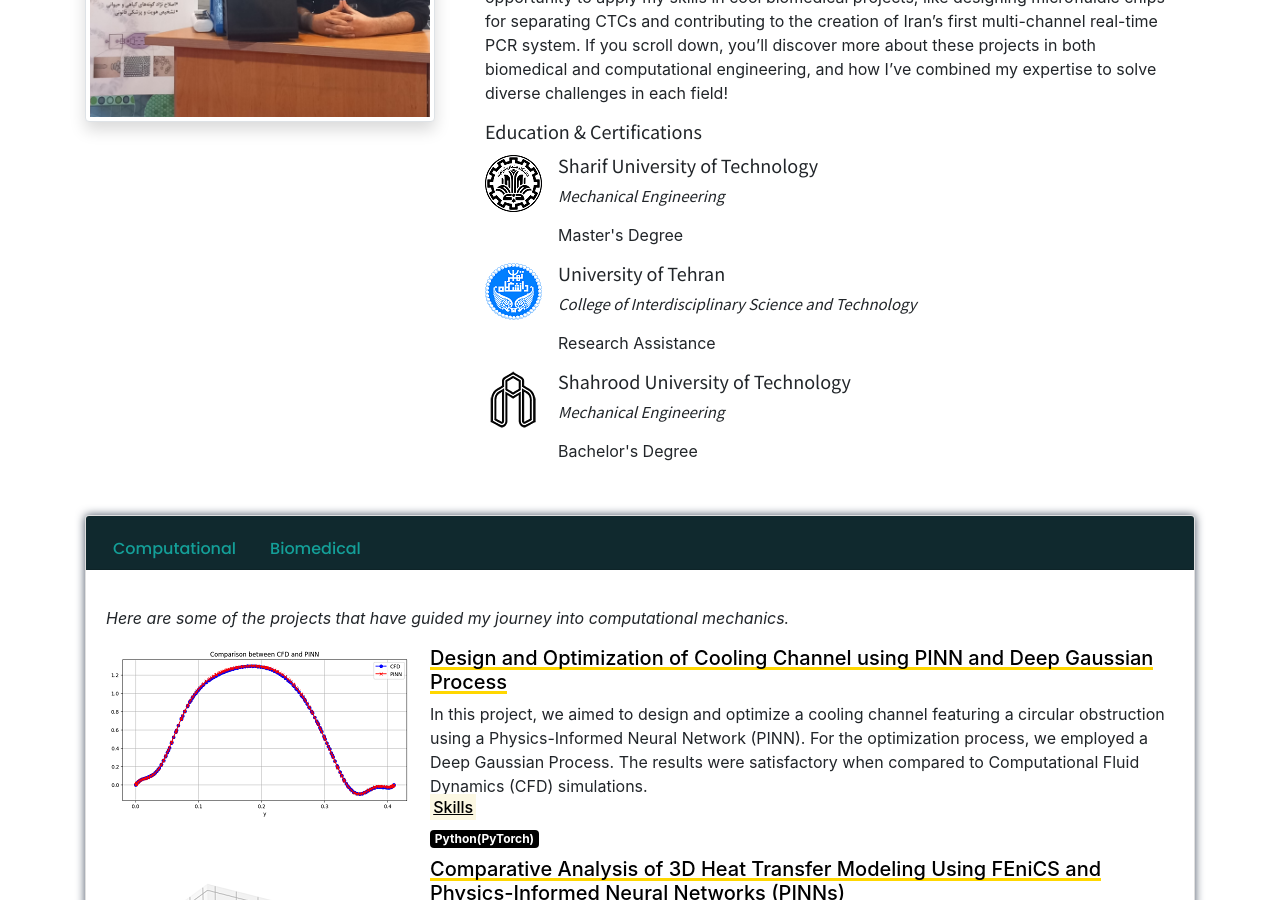
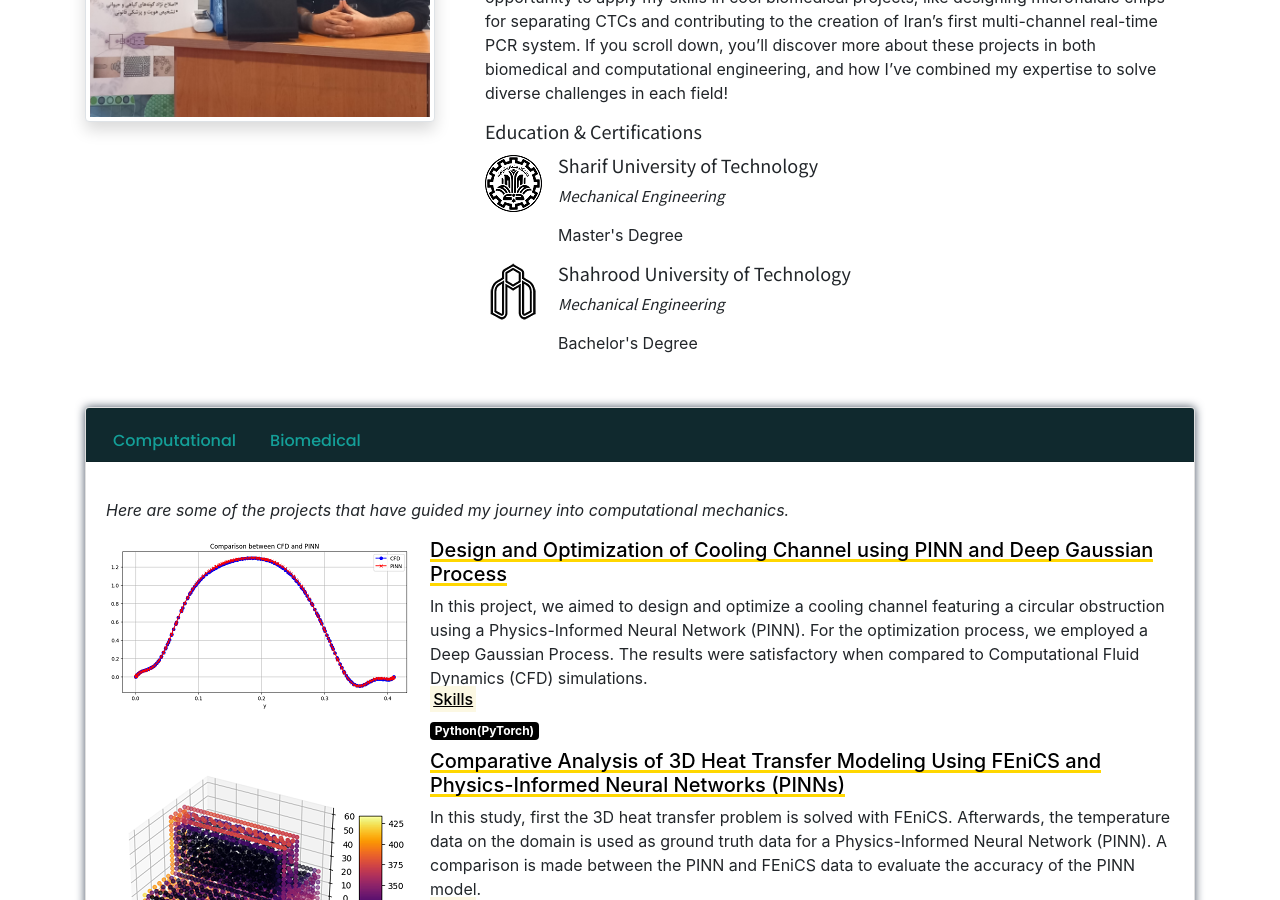
Before and after one commit to MohamadSoleimani/MohamadSoleimani.github.io, a Jekyll site: the page built from index.md, in a window 1280 px wide and 900 px high, scrolled down 373 px. Built offline with Jekyll 4.4.1, drawn with Linux system fonts in a browser that asks for light colours; nearby versions of some CDN libraries; comment, search, counter and statistics services are not loaded.

Commit message:
Remove University of Tehran entry from education data

```diff
--- a/_data/education.yml
+++ b/_data/education.yml
@@ -5,13 +5,6 @@
   End Date:
   Icon: /assets/img/icons/2x/sharif_4.png  # Make this icon small, think 30px/30px
 
-- School: University of Tehran
-  Degree: Research Assistance
-  Program: College of Interdisciplinary Science and Technology
-  Start Date:
-  End Date:
-  Icon: /assets/img/icons/2x/Tehran_1.png  # Make this icon small, think 30px/30px
-
 - School: Shahrood University of Technology
   Degree: Bachelor's Degree
   Program: Mechanical Engineering
```
